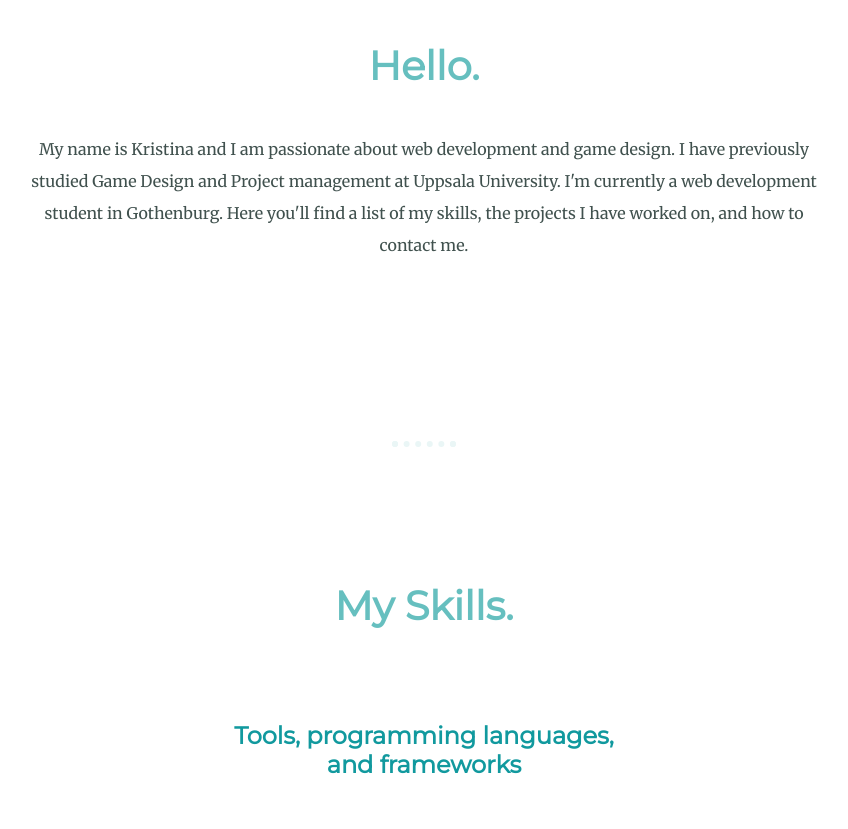
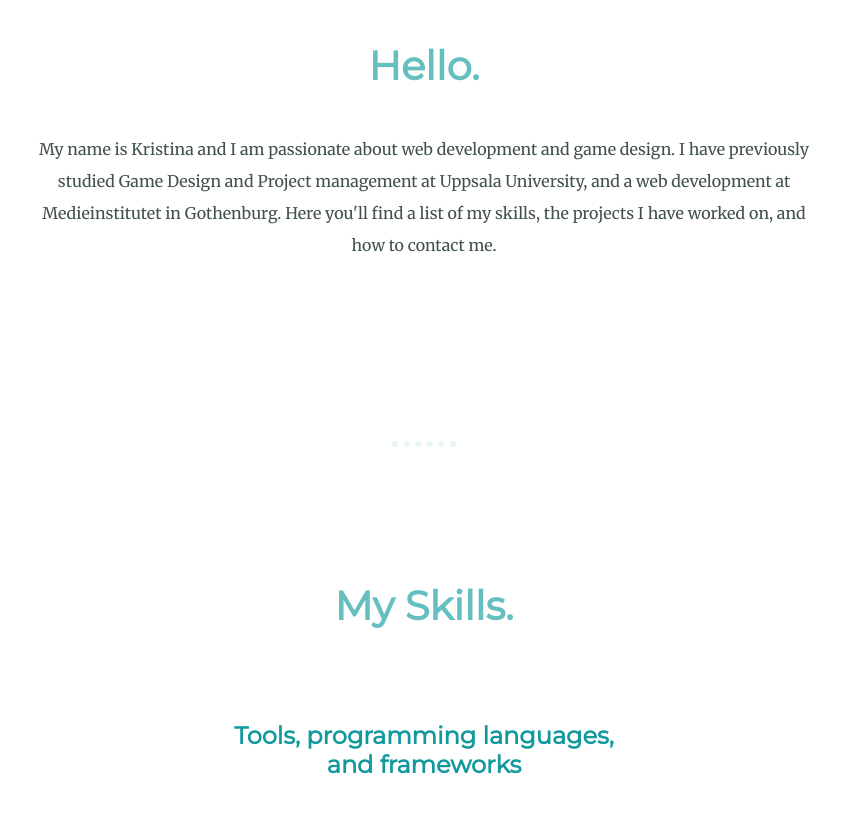
Before and after one commit to stishka2/Portfolio, a plain HTML site: page index.html in a window 1280 px wide. Shown: the part 940-1769 px from the top of the page, without its empty margins (216-1064 px from the left). Drawn offline with Linux system fonts and the light colour scheme.

Commit message:
updated about

```diff
--- a/index.html
+++ b/index.html
@@ -51,7 +51,7 @@
       <div id="about" class="profile center">
         <img src="" alt="">
         <h2>Hello.</h2>
-        <p class="intro">My name is Kristina and I am passionate about web development and game design. I have previously studied Game Design and Project management at Uppsala University. I'm currently a web development student in Gothenburg. Here you'll find a list of my skills, the projects I have worked on, and how to contact me.  </p>
+        <p class="intro">My name is Kristina and I am passionate about web development and game design. I have previously studied Game Design and Project management at Uppsala University, and a web development at Medieinstitutet in Gothenburg. Here you'll find a list of my skills, the projects I have worked on, and how to contact me.  </p>
       </div>
 
       <hr>
```
